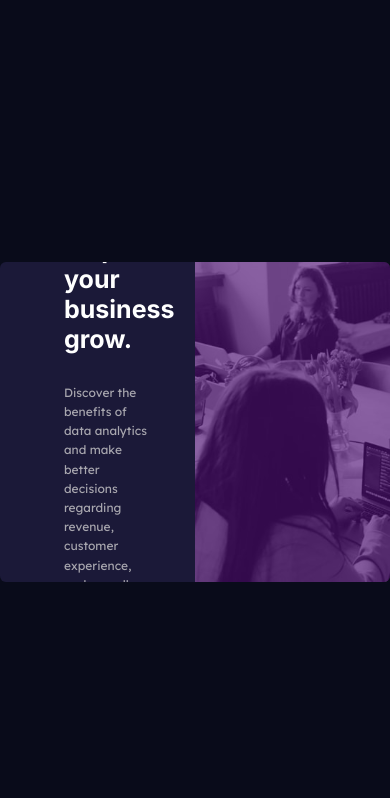
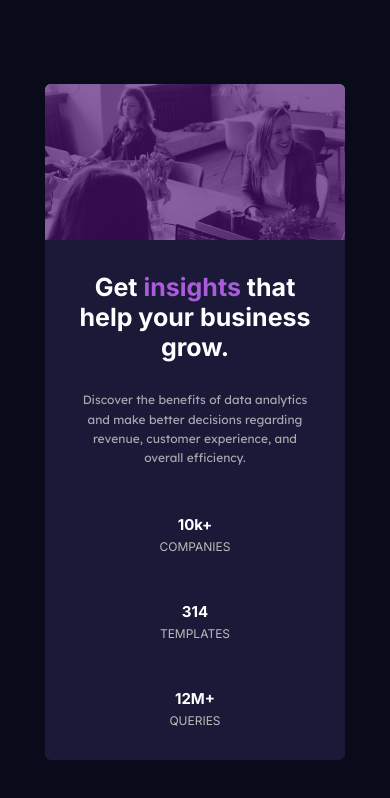
Before and after one commit to 1Maatheus/business-card, a plain HTML site: page index.html in a window 390 px wide. Drawn offline with Linux system fonts and the light colour scheme.

Commit message:
adicionado responsividade]

```diff
--- a/style.css
+++ b/style.css
@@ -106,3 +106,39 @@ body {
   margin-top: 0.3rem;
   font-family: "Inter", sans-serif;
 }
+
+@media (max-width: 830px) {
+  .center {
+    display: flex;
+    align-items: center;
+    width: 300px;
+    margin-left: 0;
+  }
+
+  .main-text {
+    text-align: center;
+  }
+
+  .paragraph {
+    text-align: center;
+  }
+
+  .main-content {
+    display: flex;
+    flex-direction: column-reverse;
+    width: 300px;
+    height: 80vh;
+  }
+  .right-content {
+    width: 100%;
+    height: 250px;
+    background-size: cover;
+  }
+
+  .list-general {
+    display: flex;
+    text-align: center;
+    align-items: center;
+    flex-direction: column;
+  }
+}
```
